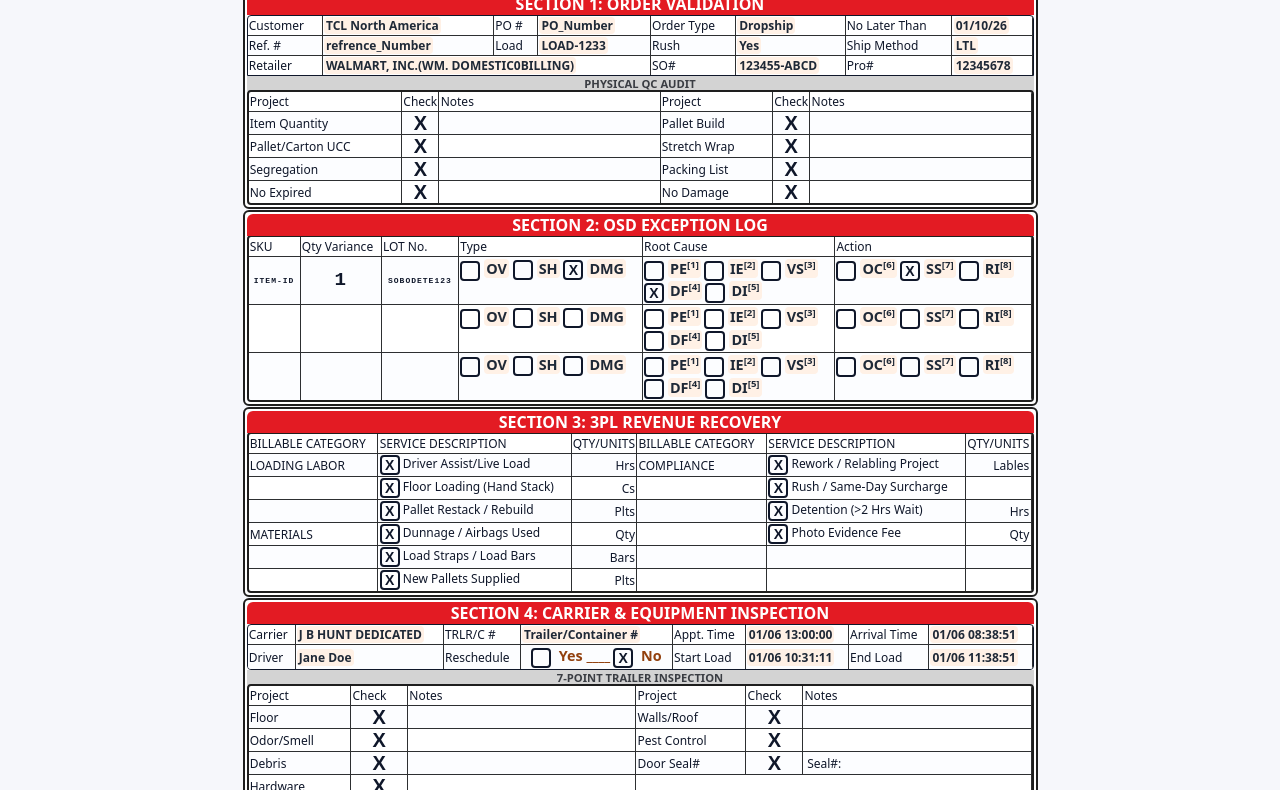
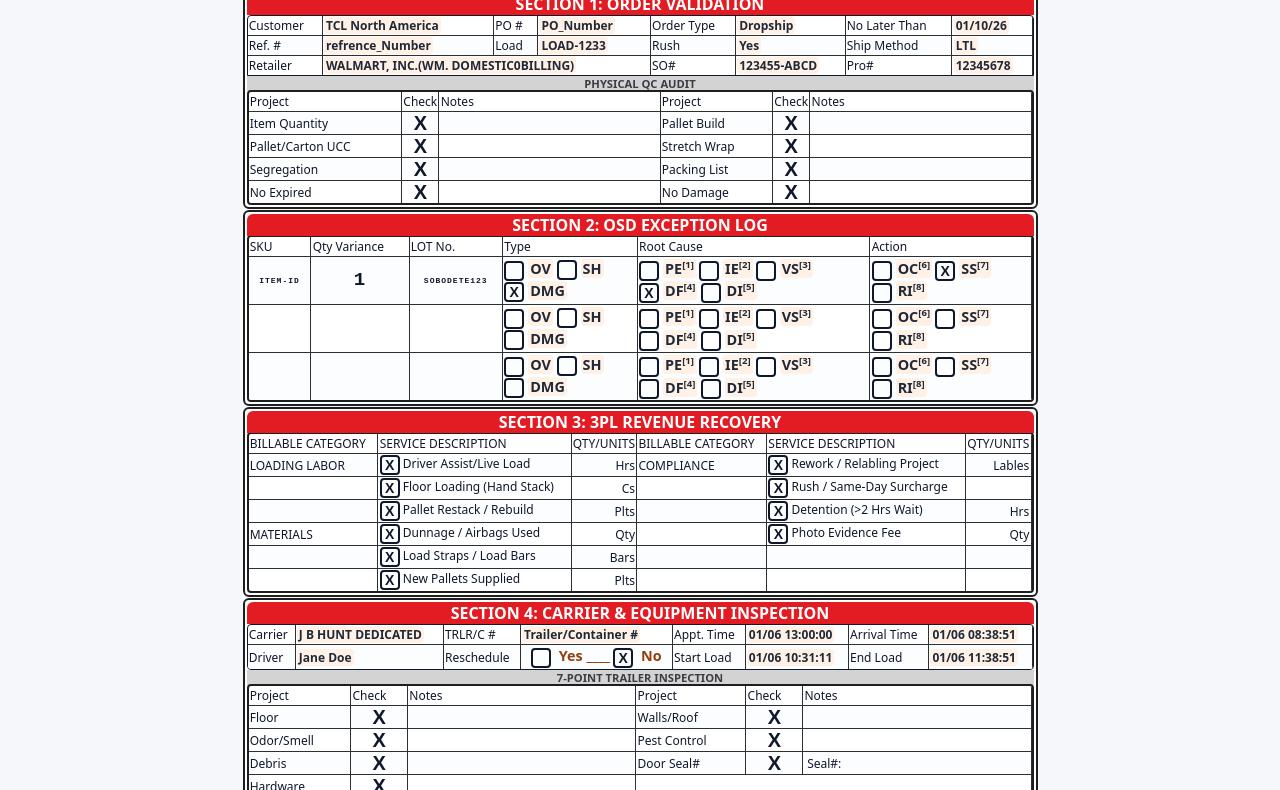
Before and after one commit to RPIFisherman/warehoue_paperwork, a website: page src/pages/outbound_OSD_audit.html in a window 1280 px wide. Shown: the part 148-938 px from the top of the page. Drawn offline with Linux system fonts and the light colour scheme.

Commit message:
outbound audit format change

```diff
--- a/src/pages/outbound_OSD_audit.html
+++ b/src/pages/outbound_OSD_audit.html
@@ -23,6 +23,8 @@
     <div class="header-container">
       <div class="header-left">
         <div class="location-badge">DN-11231123</div>
+                <div class="print-time">Print time: 12/23/25 02:11:13 PM
+                </div>
       </div>
       <h1>OUTBOUND LOGISTICS CONTROL & OSD AUDIT</h1>
 
@@ -40,12 +42,12 @@
         <td>Customer</td>
         <td style="min-width: 60px;"><span class="important">TCL North America</span></td>
         <td>PO #</td>
-        <td><span class="important">PO_Number</span></td>
+        <td><span class="important" style="min-width: 60px;">PO_Number</span></td>
         <td>Order Type</td>
-        <td><span class="important">Dropship</span></td>
+        <td><span class="important" style="min-width: 60px;">Dropship</span></td>
         <!-- ship no later than, if applicable, if not put schedule time -->
         <td>No Later Than</td>
-        <td><span class="important">01/10/26</span></td>
+        <td><span class="important" style="min-width: 60px;">01/10/26</span></td>
         </tr>
         <tr>
           <td>Ref. #</td>
@@ -158,9 +160,9 @@
           <td style="min-width: 10%;">SKU</td>
           <td style="min-width: 5%;">Qty Variance</td>
           <td style="min-width: 10%;">LOT No.</td>
-          <td style="min-width: 10%;">Type</td>
-          <td style="min-width: 10%;">Root Cause</td>
-          <td style="min-width: 10%;">Action</td>
+          <td style="min-width: 5%;">Type</td>
+          <td style="min-width: 5%;">Root Cause</td>
+          <td style="min-width: 5%;">Action</td>
         </tr>
         <tr>
           <td>
@@ -175,7 +177,7 @@
 
           <td>
             <input type="checkbox" class="left-aligned"><span class="checkdesc"><span class="important">OV</span>
-              <input type="checkbox"><span class="checkdesc"><span class="important">SH</span></span>
+              <input type="checkbox"><span class="checkdesc"><span class="important">SH</span></span> <br>
               <input type="checkbox" checked><span class="checkdesc"><span class="important">DMG</span></span>
           </td>
 
@@ -192,7 +194,7 @@
             <input type="checkbox" class="left-aligned"><span class="checkdesc"><span
                 class="important">OC<sup>[6]</sup></span></span>
             <input type="checkbox" checked><span class="checkdesc"><span
-                class="important">SS<sup>[7]</sup></span></span>
+                class="important">SS<sup>[7]</sup></span></span> <br>
             <input type="checkbox"><span class="checkdesc"><span class="important">RI<sup>[8]</sup></span></span>
           </td>
         </tr>
@@ -209,7 +211,7 @@
 
           <td>
             <input type="checkbox" class="left-aligned"><span class="checkdesc"><span class="important">OV</span>
-              <input type="checkbox"><span class="checkdesc"><span class="important">SH</span></span>
+              <input type="checkbox"><span class="checkdesc"><span class="important">SH</span></span> <br>
               <input type="checkbox"><span class="checkdesc"><span class="important">DMG</span></span>
           </td>
 
@@ -224,7 +226,7 @@
           <td>
             <input type="checkbox" class="left-aligned"><span class="checkdesc"><span
                 class="important">OC<sup>[6]</sup></span></span>
-            <input type="checkbox"><span class="checkdesc"><span class="important">SS<sup>[7]</sup></span></span>
+            <input type="checkbox"><span class="checkdesc"><span class="important">SS<sup>[7]</sup></span></span> <br>
             <input type="checkbox"><span class="checkdesc"><span class="important">RI<sup>[8]</sup></span></span>
           </td>
         </tr>
@@ -241,7 +243,7 @@
 
           <td>
             <input type="checkbox" class="left-aligned"><span class="checkdesc"><span class="important">OV</span>
-              <input type="checkbox"><span class="checkdesc"><span class="important">SH</span></span>
+              <input type="checkbox"><span class="checkdesc"><span class="important">SH</span></span> <br>
               <input type="checkbox"><span class="checkdesc"><span class="important">DMG</span></span>
           </td>
 
@@ -256,7 +258,7 @@
           <td>
             <input type="checkbox" class="left-aligned"><span class="checkdesc"><span
                 class="important">OC<sup>[6]</sup></span></span>
-            <input type="checkbox"><span class="checkdesc"><span class="important">SS<sup>[7]</sup></span></span>
+            <input type="checkbox"><span class="checkdesc"><span class="important">SS<sup>[7]</sup></span></span> <br>
             <input type="checkbox"><span class="checkdesc"><span class="important">RI<sup>[8]</sup></span></span>
           </td>
         </tr>
@@ -362,7 +364,7 @@
           <td>Appt. Time</td>
           <td style="min-width: 60px;"><span class="important">01/06 13:00:00</span></td>
           <td>Arrival Time</td>
-          <td><span class="important">01/06 08:38:51</span></td>
+          <td><span class="important" style="min-width: 60px;">01/06 08:38:51</span></td>
         </tr>
         <tr>
           <td>Driver</td>
```
